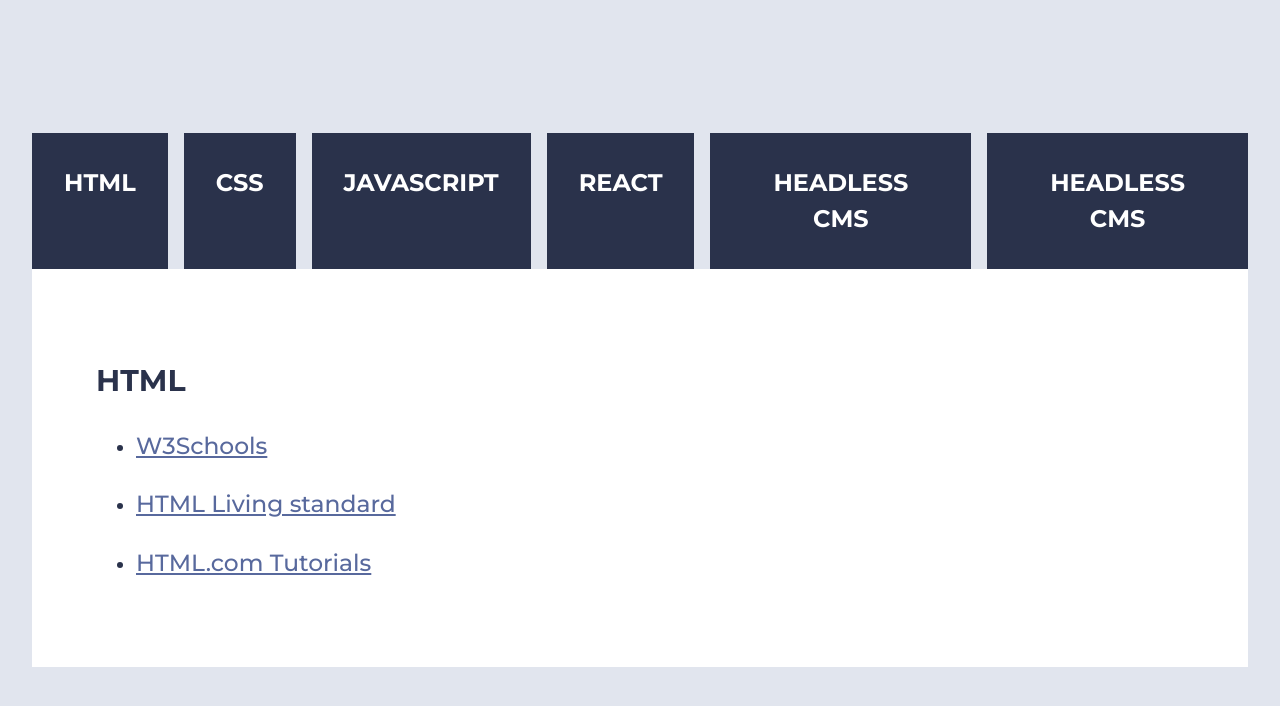
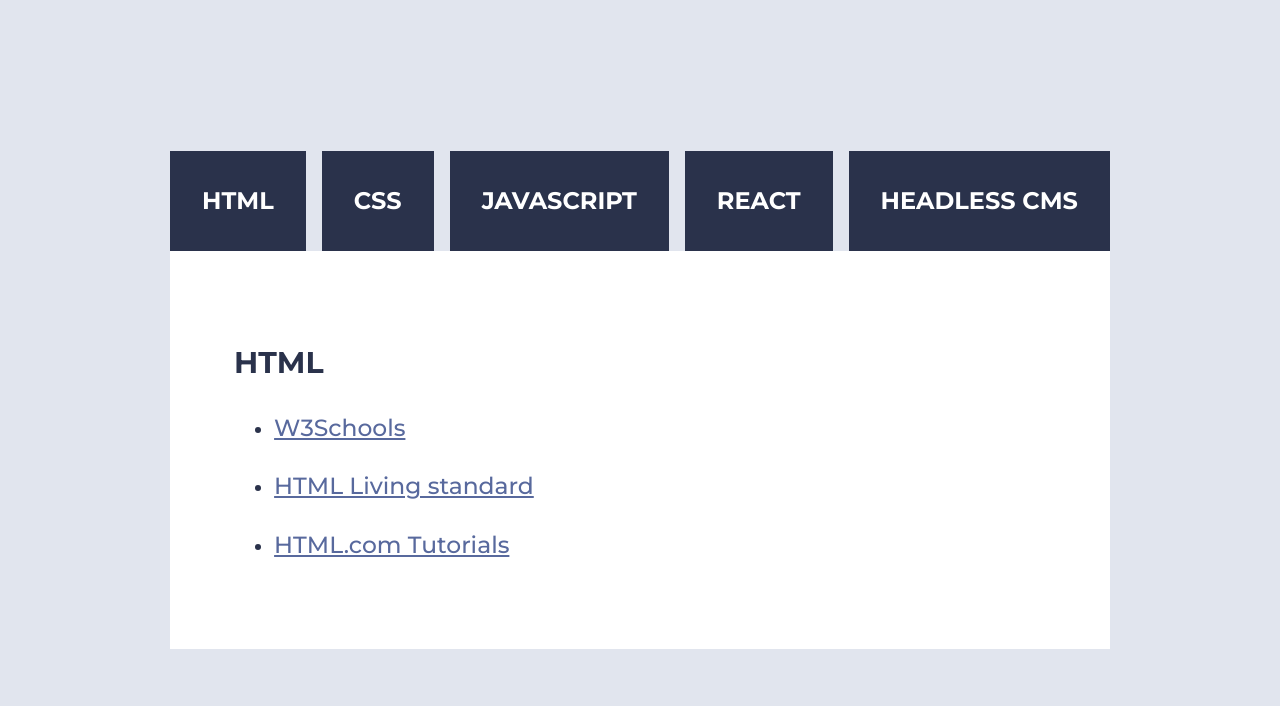
Before and after one commit to fitorevs/uin24ak3_resourceapp_group12, a React (Vite) app: page /category in a window 1280 px wide. Shown: the top 706 px of the page. Built offline with nearby package versions, Linux system fonts and the light colour scheme.

Commit message:
Mindre endring til ressurser
Alle category har nå riktig navn

```diff
--- a/src/assets/ressurser.js
+++ b/src/assets/ressurser.js
@@ -72,6 +72,6 @@ export const resources = [
     {
         title: "Section.io: Getting started with Sanity CMS",
         url: "https://www.section.io/engineering-education/getting-started-with-sanity-cms/",
-        category: "headless-cms"
+        category: "Headless-CMS"
     }
 ]
```
